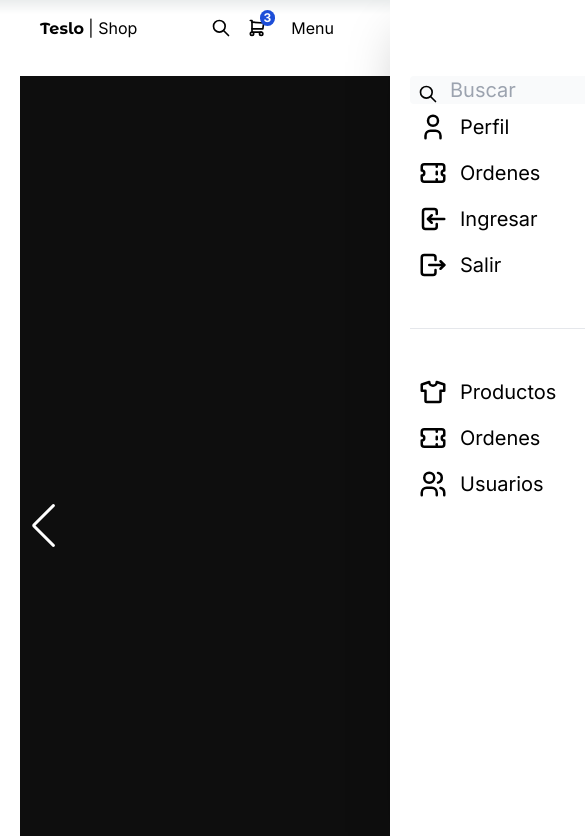
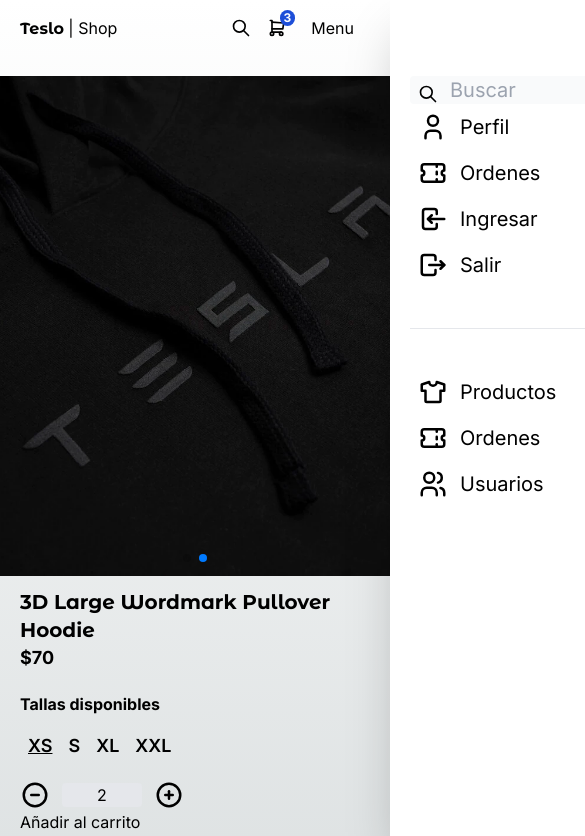
Before and after one commit to angelcruz07/Teslo-shop, a Next.js app: page /product/3d_large_wordmark_pullover_hoodie in a window 390 px wide. Shown: the top 836 px of the page, 585 px wide, since content can reach past the window. Built offline with nearby package versions, Linux system fonts and the light colour scheme.

Commit message:
feat: add slider mobile

```diff
--- a/src/app/(shop)/layout.tsx
+++ b/src/app/(shop)/layout.tsx
@@ -6,7 +6,7 @@ export default function ShopLayout({
   children: React.ReactNode
 }>) {
   return (
-		<main className='min-h-screen px-5'>
+    <main className='min-h-screen'>
       <TopMenu />
       <Sidebar />
       <div className='px-0 sm:px-10'>{children}</div>
--- a/src/app/(shop)/product/[slug]/page.tsx
+++ b/src/app/(shop)/product/[slug]/page.tsx
@@ -1,4 +1,9 @@
-import { ProductSlideshow, QuantitySelector, SizeSelector } from '@/components'
+import {
+  ProductMobileSlideshow,
+  ProductSlideshow,
+  QuantitySelector,
+  SizeSelector
+} from '@/components'
 import { titleFont } from '@/config/fonts'
 import { initialData } from '@/seed/seed'
 import { notFound } from 'next/navigation'
@@ -20,8 +25,13 @@ export default function ({ params }: Props) {
 
   return (
     <div className='mt-5 mb-20 grid md:grid-cols-3 gap-3'>
-      {/* Slideshow */}
-      <div className='col-span-1 md:col-span-2'>
+      {/* Mobile Slideshow */}
+      <div className='col-span-1 md:col-span-2 block md:hidden'>
+        <ProductMobileSlideshow images={product.images} title={product.title} />
+      </div>
+
+      {/* Desktop Slideshow */}
+      <div className='col-span-1 md:col-span-2 hidden md:block'>
         <ProductSlideshow images={product.images} title={product.title} />
       </div>
 
--- a/src/components/index.ts
+++ b/src/components/index.ts
@@ -1,6 +1,7 @@
 export * from './product/quantity-selector/QuantitySelector'
 export * from './product/size-selector/SizeSelector'
 export * from './product/slideshow/ProductSlideshow'
+export * from './product/slideshow/ProductMobileSlideshow'
 export * from './products/product-grid/ProductGrid'
 export * from './products/product-grid/ProductGridItem'
 export * from './ui/not-found/PageNotFound'
--- /dev/null
+++ b/src/components/product/slideshow/ProductMobileSlideshow.tsx
@@ -0,0 +1,44 @@
+'use client'
+import Image from 'next/image'
+import { Swiper, SwiperSlide } from 'swiper/react'
+import 'swiper/css'
+import 'swiper/css/free-mode'
+import 'swiper/css/pagination'
+import './slideshow.css'
+import { Autoplay, FreeMode, Pagination } from 'swiper/modules'
+
+interface Props {
+  images: string[]
+  className?: string
+  title: string
+}
+
+export const ProductMobileSlideshow = ({ images, title, className }: Props) => {
+  return (
+    <div className={className}>
+      <Swiper
+        style={{
+          width: '100vw',
+          height: '500px'
+        }}
+        pagination
+        autoplay={{
+          delay: 2500
+        }}
+        modules={[FreeMode, Autoplay, Pagination]}
+        className='mySwiper2'>
+        {images.map((image) => (
+          <SwiperSlide key={image}>
+            <Image
+              src={`/products/${image}`}
+              alt={title}
+              width={600}
+              height={500}
+              className='object-fill'
+            />
+          </SwiperSlide>
+        ))}
+      </Swiper>
+    </div>
+  )
+}
--- a/src/components/product/slideshow/ProductSlideshow.tsx
+++ b/src/components/product/slideshow/ProductSlideshow.tsx
@@ -45,9 +45,9 @@ export const ProductSlideshow = ({ images, title, className }: Props) => {
             <Image
               src={`/products/${image}`}
               alt={title}
-              width={1024}
+              width={800}
               height={800}
-              className='rounded-lg object-fill'
+              className='rounded-lg object-fill w-96'
             />
           </SwiperSlide>
         ))}
@@ -65,9 +65,9 @@ export const ProductSlideshow = ({ images, title, className }: Props) => {
             <Image
               src={`/products/${image}`}
               alt={title}
-              width={300}
-              height={300}
-              className='rounded-lg object-fill'
+              width={250}
+              height={250}
+              className='rounded-lg object-fill w-20'
             />
           </SwiperSlide>
         ))}
--- a/src/store/ui/ui-store.ts
+++ b/src/store/ui/ui-store.ts
@@ -1,4 +1,4 @@
-import create from 'zustand'
+import { create } from 'zustand'
 
 interface State {
   isSideMenuOpen: boolean
```
Lines whose indentation alone changed are shown as unchanged.
